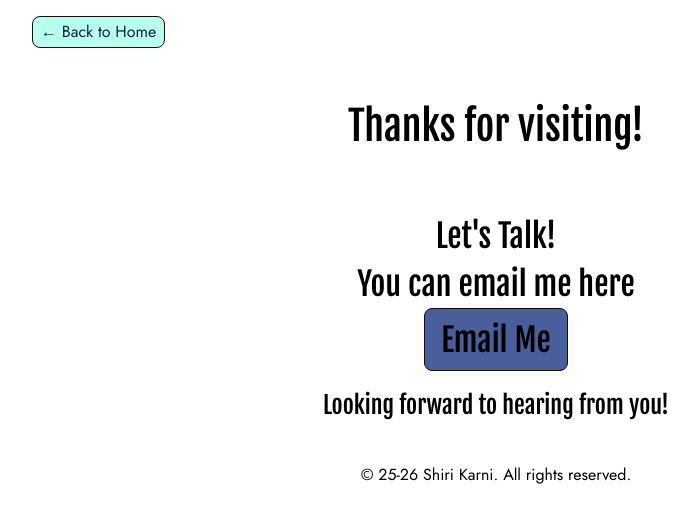
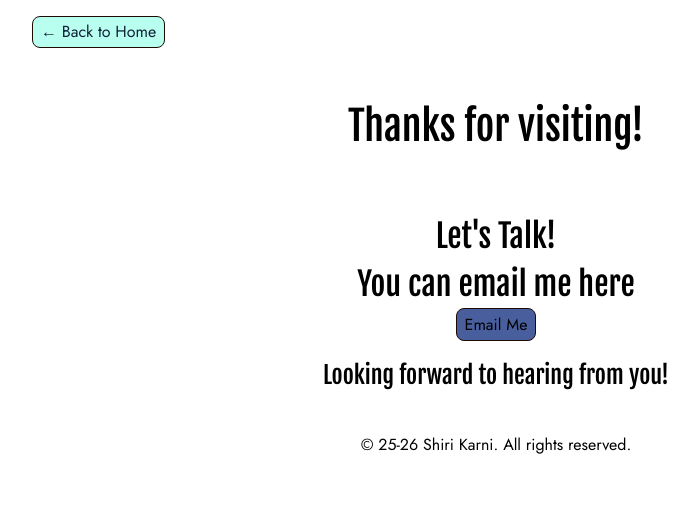
Before and after one commit to shiri-karni1/Shiri-website, a website built with Vite: page let's connect.html in a window 1280 px wide. Shown: the whole page, without its empty margins (144-842 px from the left). Built offline with nearby package versions, Linux system fonts and the light colour scheme; a web font is replaced by a local one.

Commit message:
minor fix to button

```diff
--- a/let's connect.html
+++ b/let's connect.html
@@ -16,7 +16,8 @@
     </header>
     <main>
       <div class = contacts>
-        <h2>Let's Talk! <br> You can email me here <br> <a href = "mailto:shiri.karni@mail.huji.ac.il" ><button class="secPageButton"> Email Me</button> </a> </h2>
+        <h2>Let's Talk! <br> You can email me here </h2>
+        <a href = "mailto:shiri.karni@mail.huji.ac.il" ><button class="secPageButton"> Email Me</button> </a>
         <h3>Looking forward to hearing from you! </h3>
       </div>
 
```
